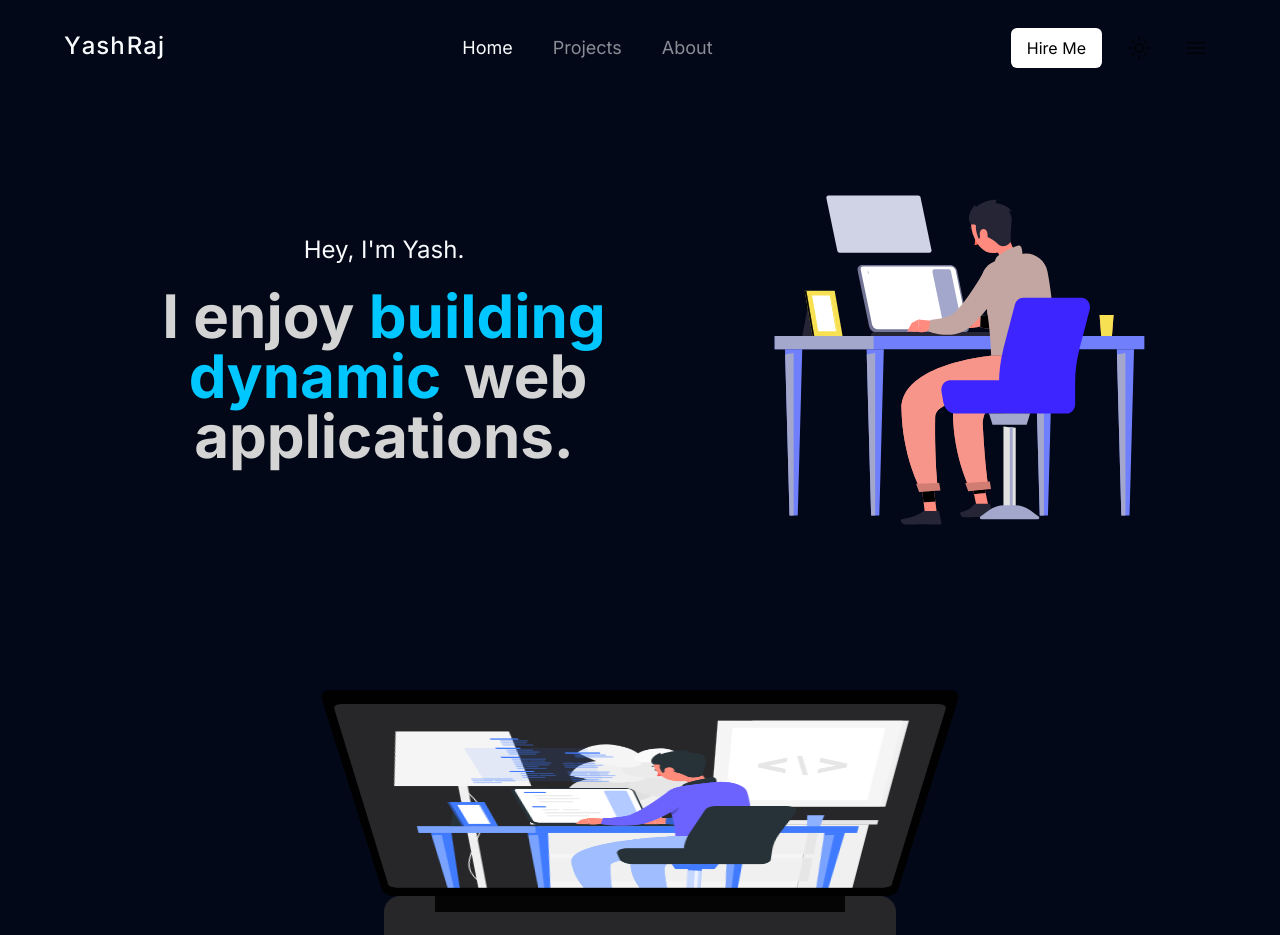
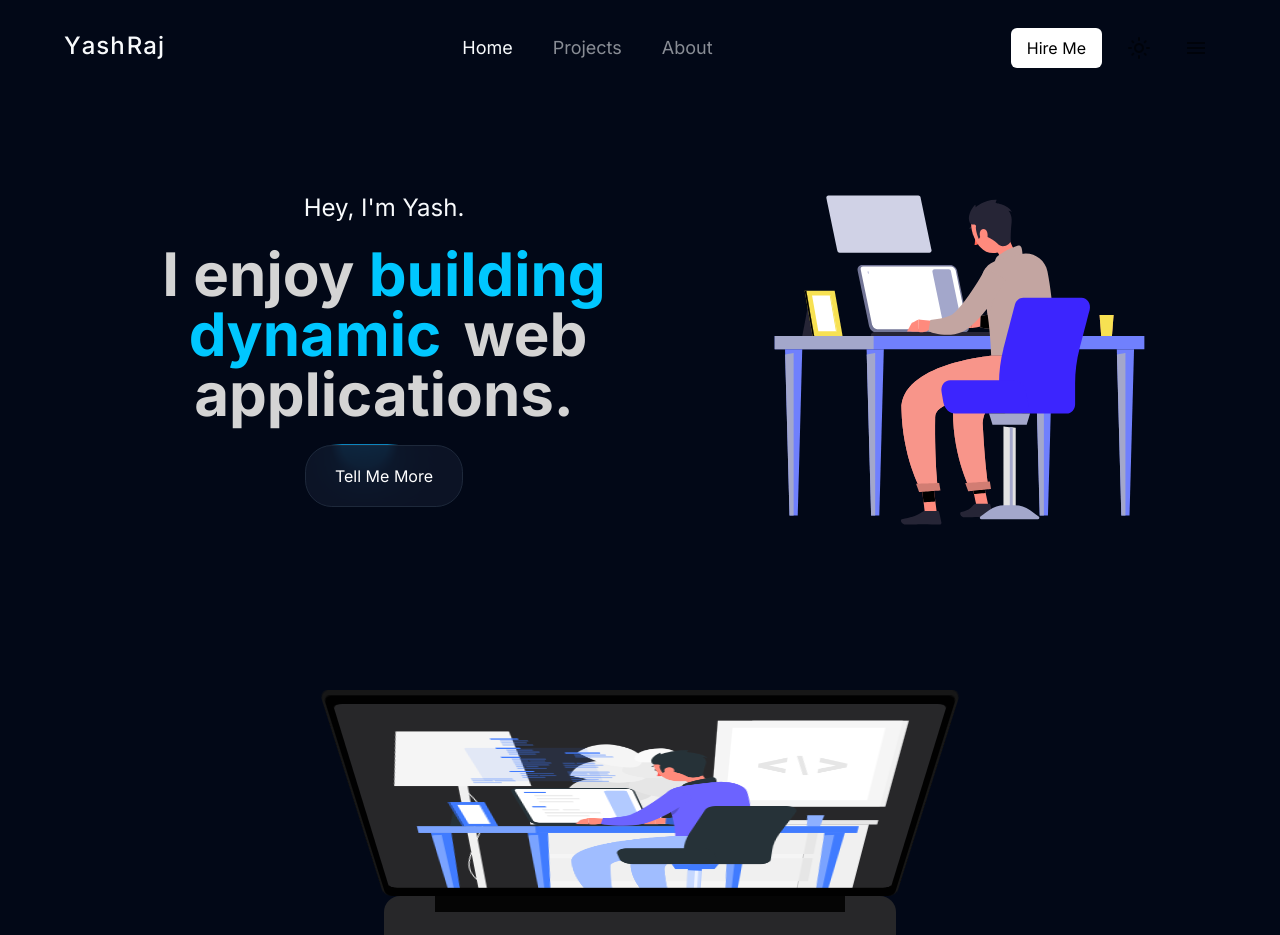
Before and after one commit to yashraj970/yash-raj-portfolio, a Next.js app: page / in a window 1280 px wide. Shown: the top 935 px of the page. Built offline with nearby package versions, Linux system fonts and the light colour scheme.

Commit message:
Moving border button added

```diff
--- a/src/app/page.tsx
+++ b/src/app/page.tsx
@@ -2,6 +2,8 @@ import HeroBanner from "@/components/HeroBanner/HeroBanner";
 import HeroText from "@/components/HeroBanner/HeroText";
 import { MacbookScrollDemo } from "@/components/MacbookScroll/MacbookScrollDemo";
 import Projects from "@/components/Projects/Projects";
+import { Button } from "@/components/ui/moving-border";
+import Link from "next/link";
 
 export default function Home() {
   return (
@@ -10,6 +12,11 @@ export default function Home() {
         <div className="relative heroElem w-full min-h-[30rem] h-[37rem] sm:h-full pt-2 m-auto flex flex-col-reverse sm:flex-row justify-start text-center items-center ">
           <div className="w-11/12 sm:w-[60%]">
             <HeroText />
+            <div className="mt-5">
+              <Link href={"/about"}>
+                <Button>Tell Me More</Button>
+              </Link>
+            </div>
           </div>
           <div className="w-10/12 sm:w-[30%]">
             <HeroBanner />
--- a/tailwind.config.ts
+++ b/tailwind.config.ts
@@ -1,13 +1,16 @@
-import type { Config } from "tailwindcss"
+import type { Config } from "tailwindcss";
+const {
+  default: flattenColorPalette,
+} = require("tailwindcss/lib/util/flattenColorPalette");
 
 const config = {
   darkMode: ["class"],
   content: [
-    './pages/**/*.{ts,tsx}',
-    './components/**/*.{ts,tsx}',
-    './app/**/*.{ts,tsx}',
-    './src/**/*.{ts,tsx}',
-	],
+    "./pages/**/*.{ts,tsx}",
+    "./components/**/*.{ts,tsx}",
+    "./app/**/*.{ts,tsx}",
+    "./src/**/*.{ts,tsx}",
+  ],
   prefix: "",
   theme: {
     container: {
@@ -74,7 +77,19 @@ const config = {
       },
     },
   },
-  plugins: [require("tailwindcss-animate")],
-} satisfies Config
+  plugins: [require("tailwindcss-animate"), addVariablesForColors],
+} satisfies Config;
 
-export default config
+// This plugin adds each Tailwind color as a global CSS variable, e.g. var(--gray-200).
+function addVariablesForColors({ addBase, theme }: any) {
+  let allColors = flattenColorPalette(theme("colors"));
+  let newVars = Object.fromEntries(
+    Object.entries(allColors).map(([key, val]) => [`--${key}`, val])
+  );
+
+  addBase({
+    ":root": newVars,
+  });
+}
+
+export default config;
```
